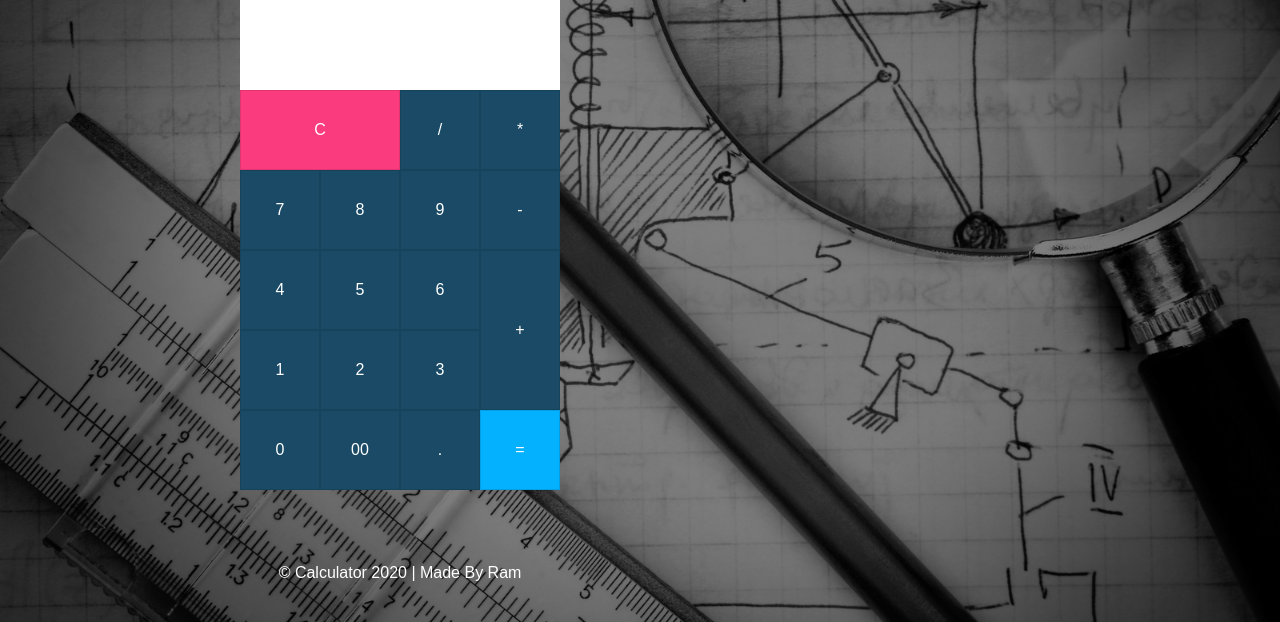
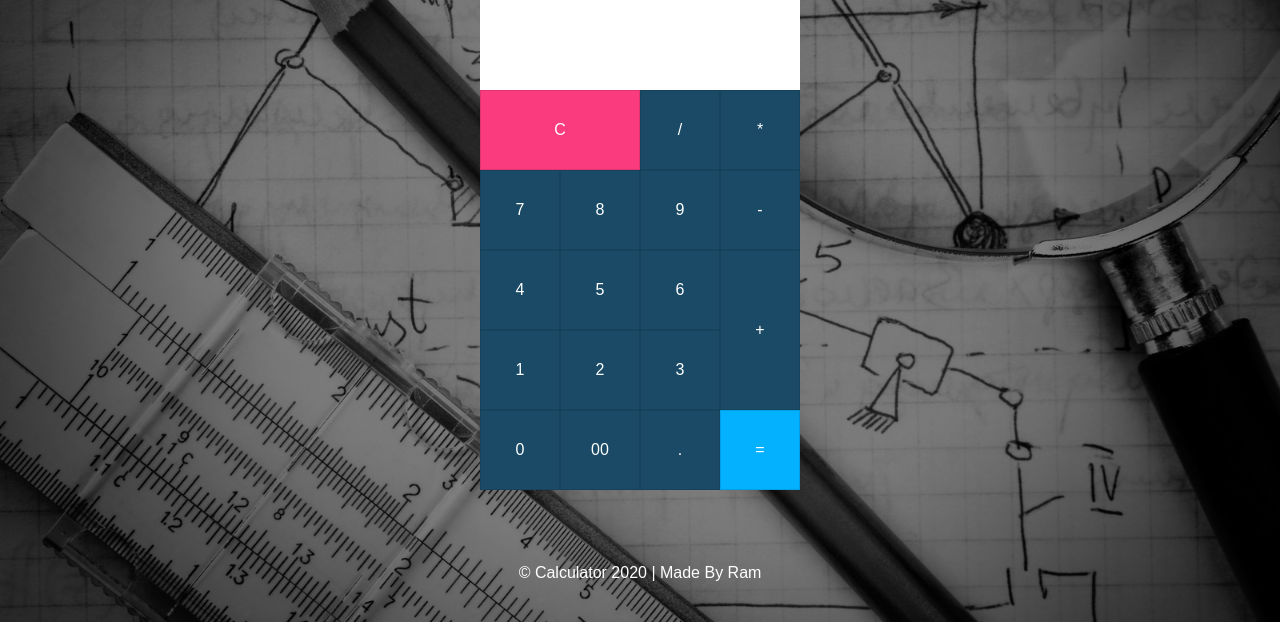
Before and after one commit to TheInfinity007/Calculator, a plain HTML site: page index.html in a window 1280 px wide. Shown: the part 178-800 px from the top of the page. Drawn offline with Linux system fonts and the light colour scheme.

Commit message:
add the styling for the mobile view

```diff
--- a/style.css
+++ b/style.css
@@ -17,7 +17,6 @@ body
 	background-repeat:no-repeat;
 	background-blend-mode: hard-light;
 	flex-direction: column;
-	max-width:100vh;
 }
 body::before
 {
@@ -27,7 +26,6 @@ body::before
 	width: 100%; height: 100%;
 	background-image: url(res/img2.jpg);
 	background-size:cover;
-	background-repeat:no-repeat;
 	filter: grayscale(100%);
 }
 body::after
```
